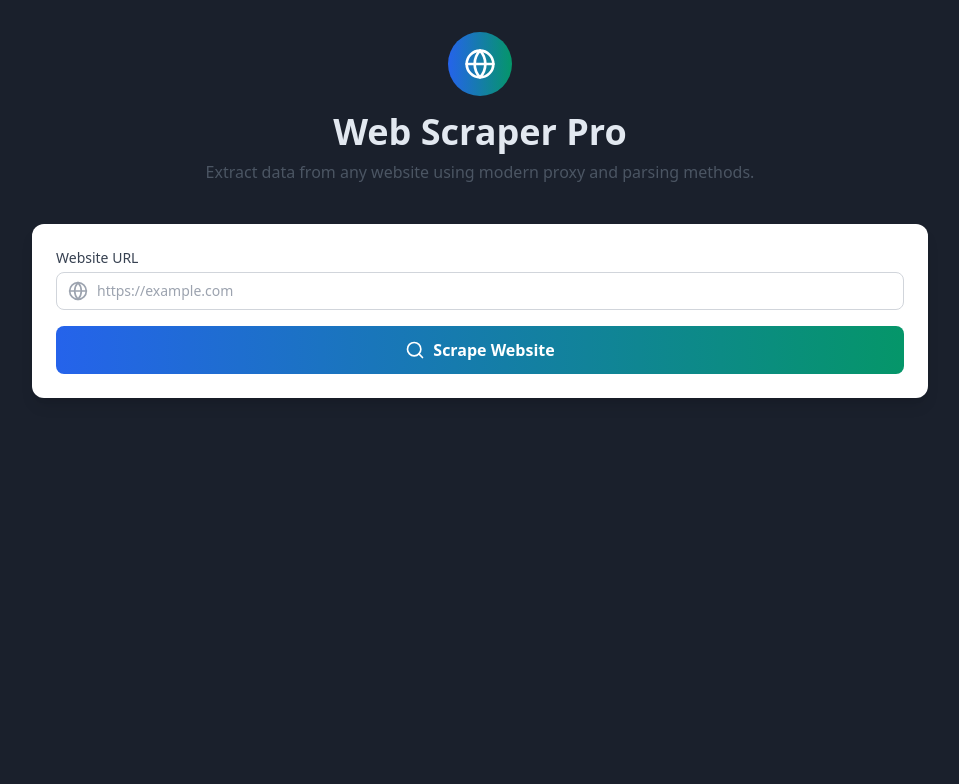
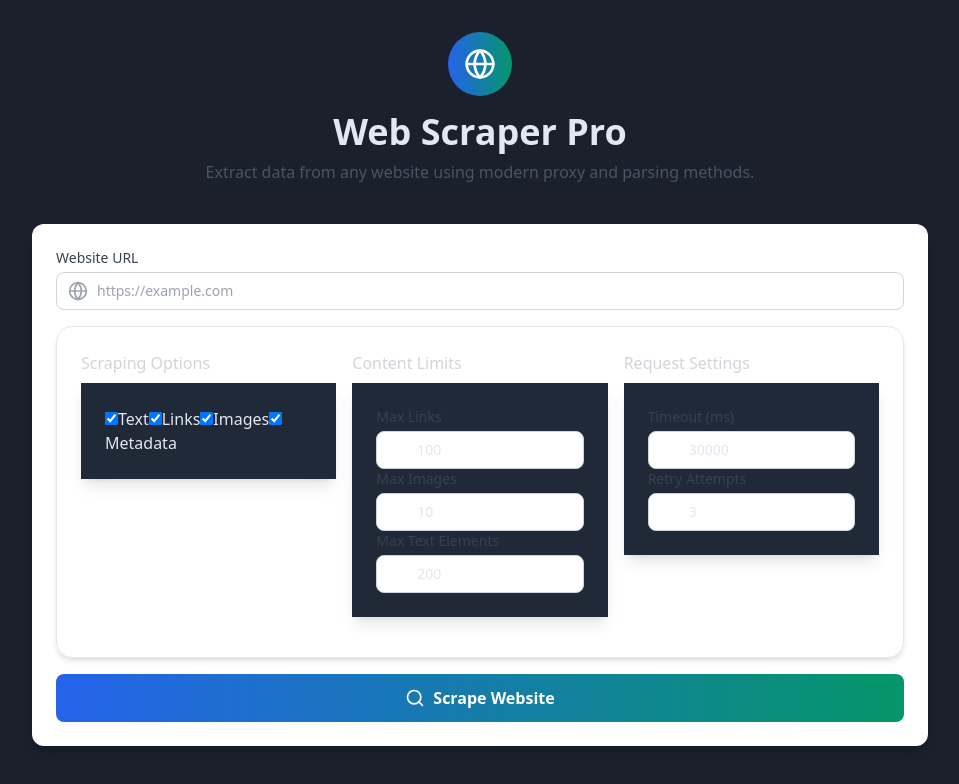
Before and after one commit to aledlie/SingleSiteScraper, a React (Vite) app: page / in a window 1280 px wide. Shown: the top 784 px of the page, without its empty margins (160-1119 px from the left). Built offline with nearby package versions, Linux system fonts and the light colour scheme.

Commit message:
mess with css settings

```diff
--- a/src/components/WebScraper.tsx
+++ b/src/components/WebScraper.tsx
@@ -1,6 +1,7 @@
 import React, { useState } from 'react';
 import { Loader2, Search, Download, Globe } from 'lucide-react';
 import { scrapeWebsite } from '../scraper/scrapeWebsite';
+import { ScrapeOptionsForm } from './ScrapeOptionsForm';
 import type { ScrapedData, ScrapeOptions } from '../types';
 import FormInput from './ui/FormInput';
 import { ScrapeResultTabs } from './ScrapeResultTabs';
@@ -9,13 +10,13 @@ import { ProgressIndicator } from './ProgressBar';
 
 const WebScraper: React.FC = () => {
   const [url, setUrl] = useState('');
-  const [options] = useState<ScrapeOptions>({
+  const [options, setOptions] = useState<ScrapeOptions>({
     includeText: true,
     includeLinks: true,
     includeImages: true,
     includeMetadata: true,
     maxLinks: 100,
-    maxImages: 50,
+    maxImages: 10,
     maxTextElements: 200,
     timeout: 30000,
     retryAttempts: 3,
@@ -55,6 +56,8 @@ const WebScraper: React.FC = () => {
         icon={<Globe className="w-5 h-5 text-gray-400" />}
         onEnter={handleScrape}
       />
+
+      <ScrapeOptionsForm options={options} onChange={setOptions} />
 
       <button
         onClick={handleScrape}
--- a/src/index.css
+++ b/src/index.css
@@ -8,11 +8,11 @@
   }
 
   .border-card {
-    @apply bg-white/80 backdrop-blur-sm rounded-2xl shadow-xl border border-white/20 p-8 mb-8;
+    @apply backdrop-blur-sm rounded-2xl shadow-xl border border-white/20 p-8 mb-8;
   }
 
   .card {
-    @apply bg-white p-6 rounded-2xl border border-gray-200 shadow-md min-h-screen grid grid-cols-3 gap-4;
+    @apply p-6 rounded-2xl border border-gray-200 shadow-md grid grid-cols-3 gap-4;
   }
 
   .section-title {
@@ -36,7 +36,7 @@
   }
 
   .layout-grid {
-    @apply grid grid-cols-2 gap-4 mb-4 bg-gray-800 p-6 shadow-lg pr-2 text-left;
+    @apply gap-4 mb-4 bg-gray-800 p-6 shadow-lg text-left;
   }
 
   .tab-panel {
```
